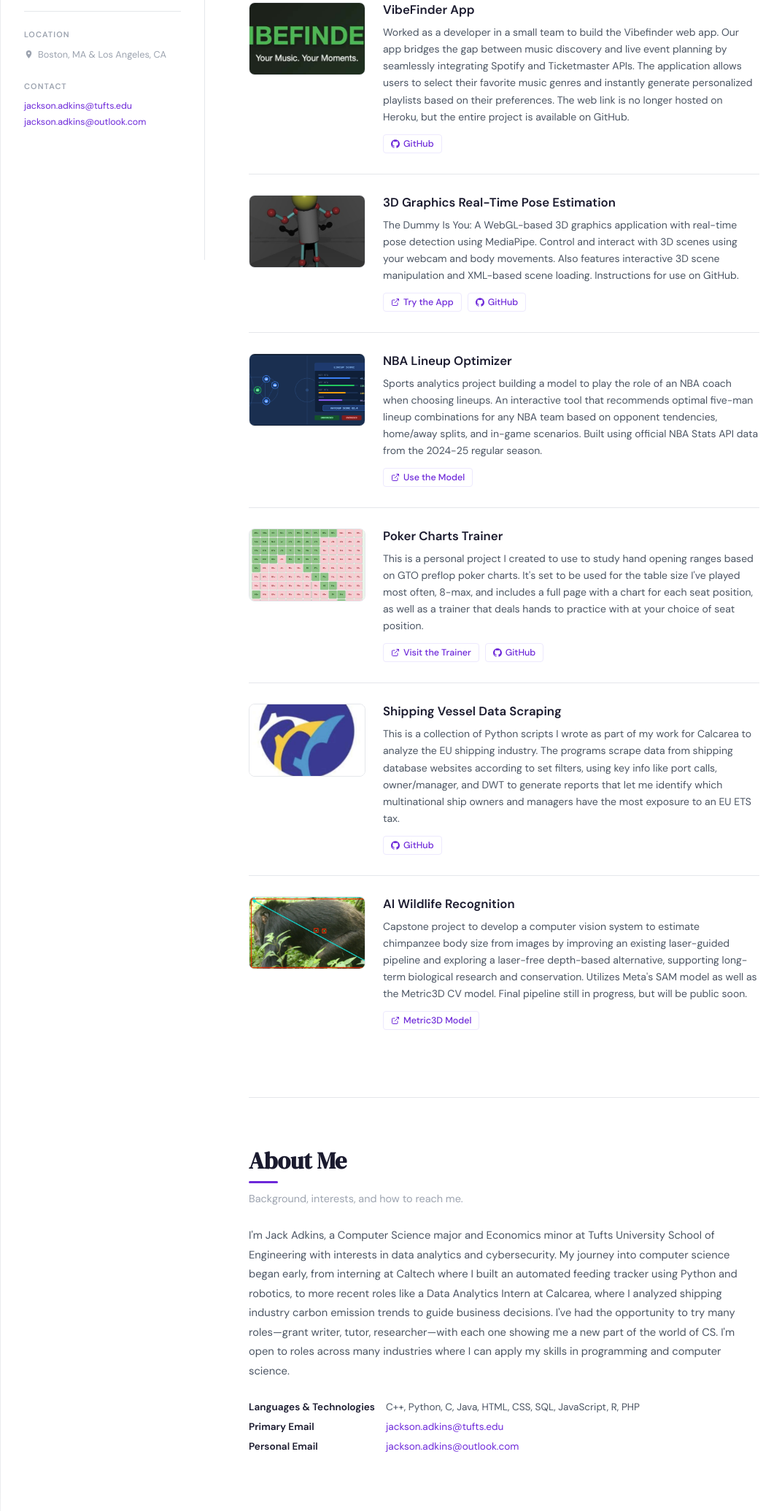
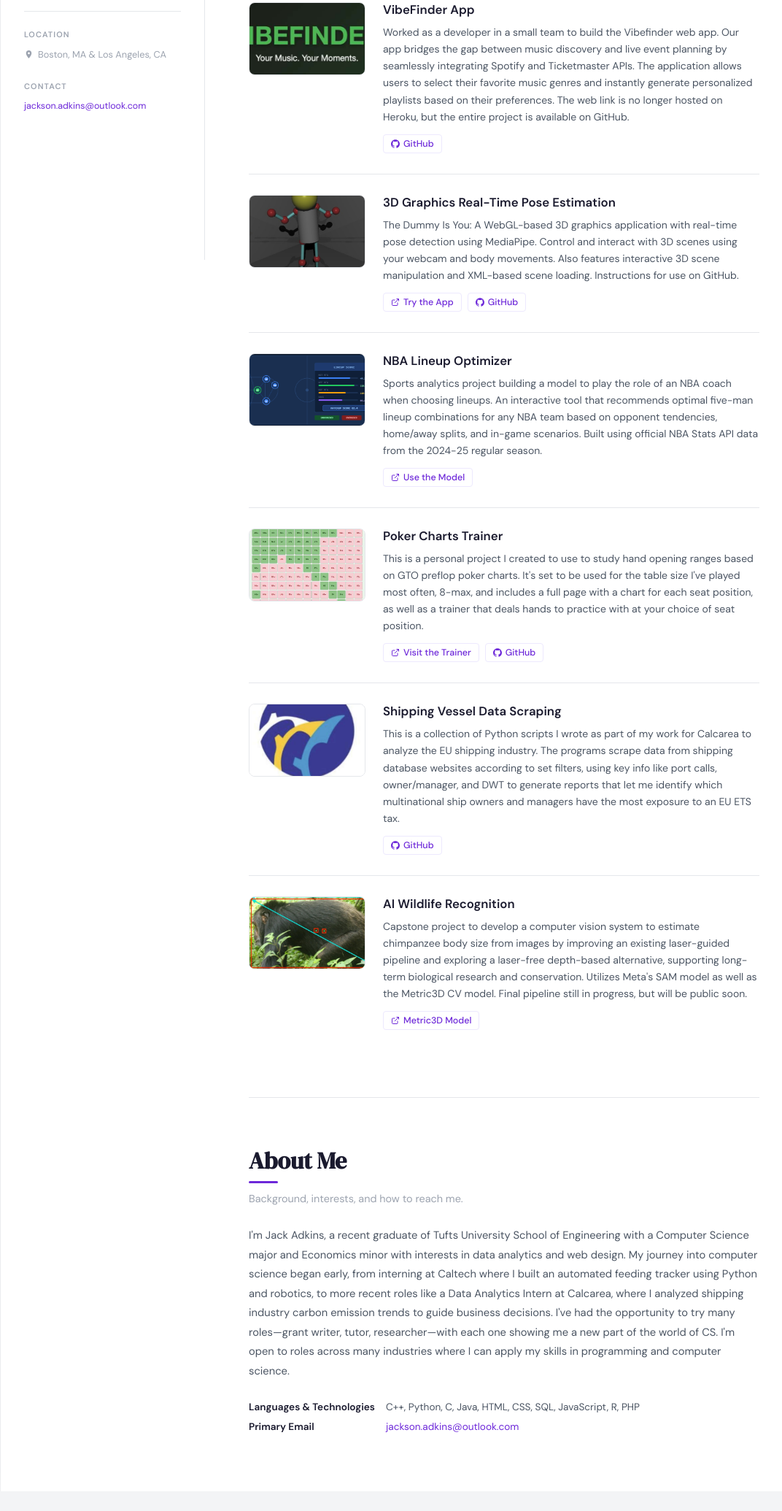
Before and after one commit to jack-adkins/Portfolio-Website, a plain HTML site: page index.html in a window 1280 px wide. Shown: the part 444-2514 px from the top of the page at 73% size, without its empty margins (89-1161 px from the left). After the commit the page ends 2487 px from the top, so only its background shows below. Drawn offline with Linux system fonts and the light colour scheme.

Commit message:
Update index.html

```diff
--- a/index.html
+++ b/index.html
@@ -19,7 +19,7 @@
     <img class="sidebar-photo" src="jacka.jpg" alt="Jack Adkins" />
 
     <div class="sidebar-name">Jack Adkins</div>
-    <div class="sidebar-title">CS Student · Tufts University<br>Class of 2026</div>
+    <div class="sidebar-title">CS Major · Tufts University<br>Graduate Class of 2026</div>
 
     <div class="sidebar-divider"></div>
 
@@ -61,8 +61,7 @@
 
     <div style="margin-top: 20px; width: 100%;">
       <div class="sidebar-section-label" style="margin-bottom: 8px;">Contact</div>
-      <a href="mailto:jackson.adkins@tufts.edu" class="sidebar-email">jackson.adkins@tufts.edu</a><br>
-      <a href="mailto:jackson.adkins@outlook.com" class="sidebar-email" style="margin-top:4px; display:inline-block;">jackson.adkins@outlook.com</a>
+      <a href="mailto:jackson.adkins@outlook.com" class="sidebar-email">jackson.adkins@outlook.com</a><br>
     </div>
 
   </aside>
@@ -221,7 +220,7 @@
         <h2 class="section-heading">About Me</h2>
         <p class="section-intro" style="margin-bottom:28px;">Background, interests, and how to reach me.</p>
 
-        <p class="about-text">I'm Jack Adkins, a Computer Science major and Economics minor at Tufts University School of Engineering with interests in data analytics and cybersecurity. My journey into computer science began early, from interning at Caltech where I built an automated feeding tracker using Python and robotics, to more recent roles like a Data Analytics Intern at Calcarea, where I analyzed shipping industry carbon emission trends to guide business decisions. I've had the opportunity to try many roles—grant writer, tutor, researcher—with each one showing me a new part of the world of CS. I'm open to roles across many industries where I can apply my skills in programming and computer science.</p>
+        <p class="about-text">I'm Jack Adkins, a recent graduate of Tufts University School of Engineering with a Computer Science major and Economics minor with interests in data analytics and web design. My journey into computer science began early, from interning at Caltech where I built an automated feeding tracker using Python and robotics, to more recent roles like a Data Analytics Intern at Calcarea, where I analyzed shipping industry carbon emission trends to guide business decisions. I've had the opportunity to try many roles—grant writer, tutor, researcher—with each one showing me a new part of the world of CS. I'm open to roles across many industries where I can apply my skills in programming and computer science.</p>
 
         <div class="about-meta">
           <div class="about-meta-row">
@@ -230,10 +229,6 @@
           </div>
           <div class="about-meta-row">
             <span class="about-meta-label">Primary Email</span>
-            <span class="about-meta-value"><a href="mailto:jackson.adkins@tufts.edu">jackson.adkins@tufts.edu</a></span>
-          </div>
-          <div class="about-meta-row">
-            <span class="about-meta-label">Personal Email</span>
             <span class="about-meta-value"><a href="mailto:jackson.adkins@outlook.com">jackson.adkins@outlook.com</a></span>
           </div>
         </div>
```
